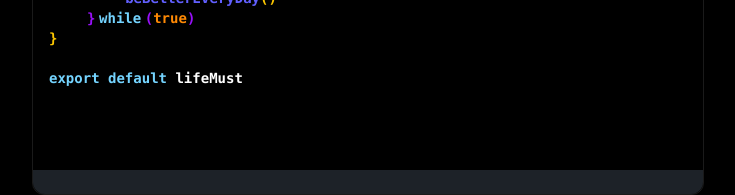
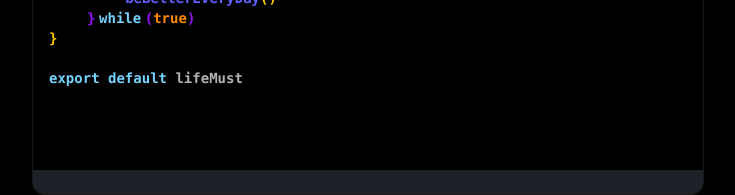
Before and after one commit to yudayahya/yuda-personal-page, a Next.js app: page / in a window 1280 px wide. Shown: the part 1823-2018 px from the top of the page, without its empty margins (272-1007 px from the left). Built offline with nearby package versions, Linux system fonts and the light colour scheme.

Commit message:
change deprecated utilities class

```diff
--- a/app/components/CodeEditor.tsx
+++ b/app/components/CodeEditor.tsx
@@ -37,7 +37,7 @@ export default function CodeEditor() {
                             <br />
                             <br />
                             <code className="text-sky-300">export default</code>
-                            <code className="text-white text-opacity-70"> lifeMust</code>
+                            <code className="text-white/70"> lifeMust</code>
                         </p>
                     </div>
                     <div className="w-full absolute bottom-0 px-4 h-6 rounded-b-xl bg-gray-600/40"></div>
--- a/components/Navbar.tsx
+++ b/components/Navbar.tsx
@@ -33,7 +33,7 @@ export default function Navbar() {
 
     return (
         <div className="w-full">
-            <div id="navbar" className="w-full navbar-absolute py-4 top-0 left-0 z-50 backdrop-blur-sm">
+            <div id="navbar" className="w-full navbar-absolute py-4 top-0 left-0 z-50 backdrop-blur-xs">
                 <div className="w-11/12 sm:w-5/6 mx-auto">
                     <div className="flex justify-between items-center">
                         <div className="order-2 sm:order-1">
```
